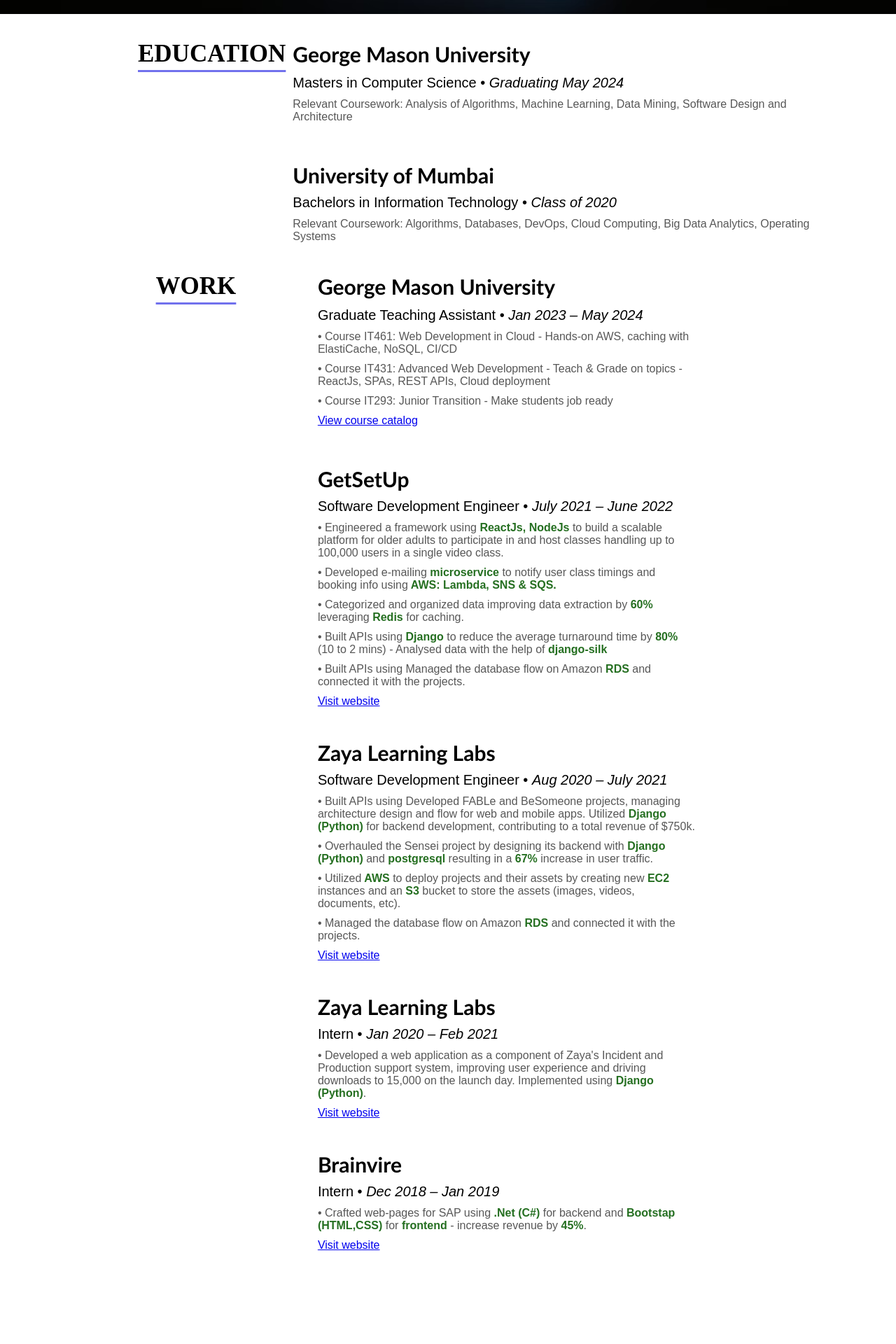
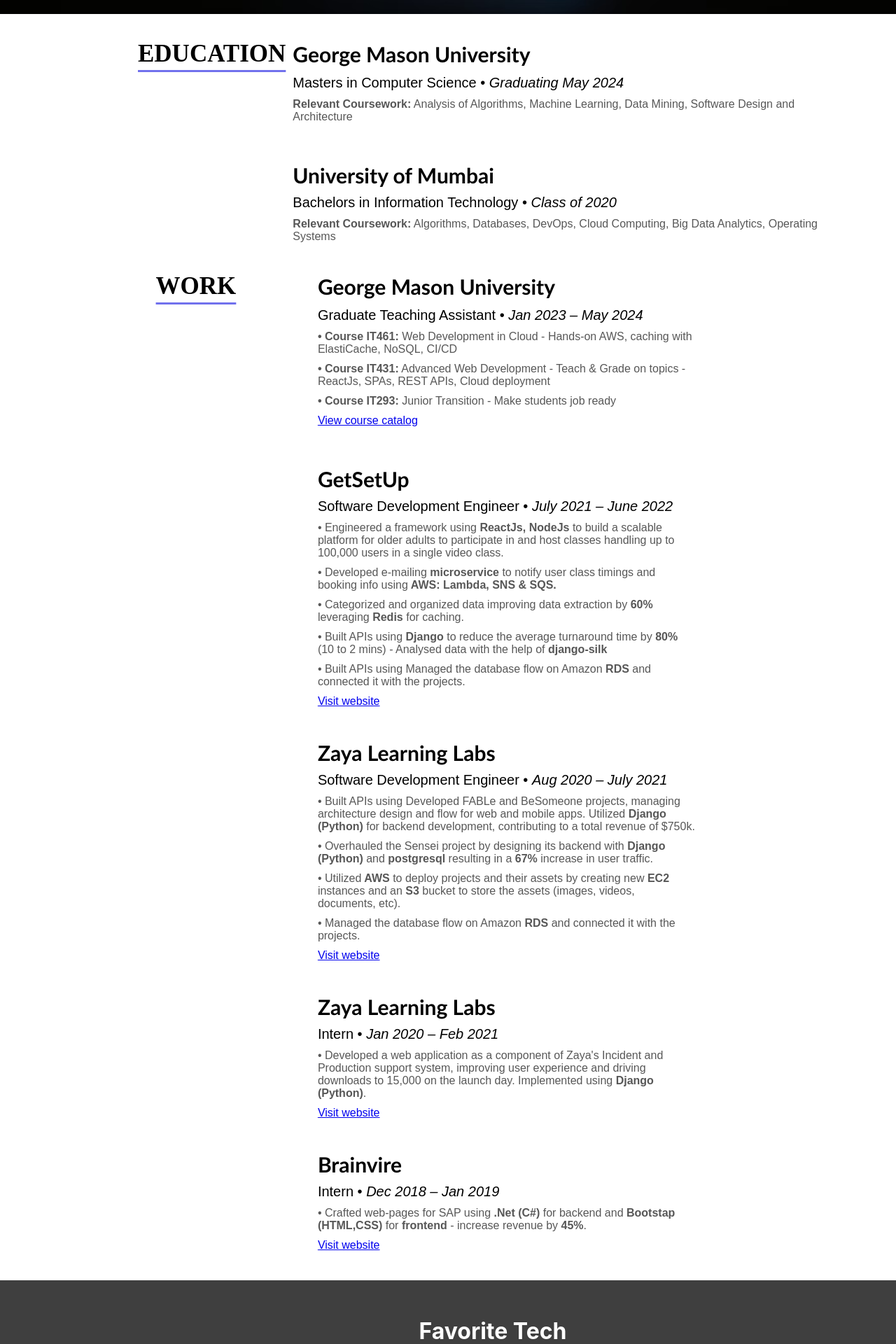
Before and after one commit to Kuljeet1998/react-gh-pages, a React (Create React App) app: page / in a window 1280 px wide. Shown: the part 780-2700 px from the top of the page at 70% size. Before the commit the page ends 2641 px from the top, so only its background shows below. Built offline with nearby package versions, Linux system fonts and the light colour scheme.

Commit message:
Minor changes for the day

```diff
--- a/src/App.css
+++ b/src/App.css
@@ -99,3 +99,8 @@
   justify-content: center;
   padding-left: 17%;
 }
+
+.dark-bg {
+  background-color: rgb(63, 63, 63);
+  color: white;
+}
--- a/src/App.js
+++ b/src/App.js
@@ -9,6 +9,7 @@
 import background from './assets/bg.avif'
 import Education from './components/education/education'
 import Work from './components/work/work';
+import Tech from './components/tech/tech';
 
 function App() {
   const [colorChange, setColorchange] = useState(false);
@@ -90,7 +91,9 @@
       <div className='new-section div-center-2'>
         <Work />
       </div>
-      <div className='new-section div-center'></div>
+      <div className='new-section div-center dark-bg'>
+        <Tech />
+      </div>
     </div>
   );
 }
--- a/src/components/education/education.js
+++ b/src/components/education/education.js
@@ -15,7 +15,7 @@
             </tr>
             <tr>
                <td></td>
-               <td className='sub-point'>Relevant Coursework: Analysis of Algorithms, Machine Learning, Data Mining, Software Design and Architecture</td>
+               <td className='sub-point'><span className='font-important'>Relevant Coursework:</span> Analysis of Algorithms, Machine Learning, Data Mining, Software Design and Architecture</td>
             </tr>
             <tr>
                <td></td><td></td>
@@ -30,7 +30,7 @@
             </tr>
             <tr>
                <td></td>
-               <td className='sub-point'>Relevant Coursework: Algorithms, Databases, DevOps, Cloud Computing, Big Data Analytics, Operating Systems</td>
+               <td className='sub-point'><span className='font-important'>Relevant Coursework:</span> Algorithms, Databases, DevOps, Cloud Computing, Big Data Analytics, Operating Systems</td>
             </tr>
          </table>
       </div>
--- /dev/null
+++ b/src/components/tech/tech.js
@@ -0,0 +1,13 @@
+import React, { FC } from 'react';
+import '../work/work.css'
+import './tech.css'
+
+function Tech () {
+   return (
+      <div>
+         <h1>Favorite Tech</h1>
+      </div>
+   )
+}
+
+export default Tech;
--- a/src/components/work/work.css
+++ b/src/components/work/work.css
@@ -4,6 +4,5 @@
 }
 
 .font-important {
-  color: rgb(37, 111, 33);
-  font-weight: 600;
+  font-weight: bold;
 }
--- a/src/components/work/work.js
+++ b/src/components/work/work.js
@@ -17,16 +17,16 @@
             </tr>
             <tr>
                <td></td>
-               <td className='arrange sub-point'>• Course IT461: Web Development in Cloud - Hands-on AWS, caching with ElastiCache, NoSQL, CI/CD</td>
+               <td className='arrange sub-point'><span className='font-important'>• Course IT461:</span> Web Development in Cloud - Hands-on AWS, caching with ElastiCache, NoSQL, CI/CD</td>
             </tr>
             <tr>
                <td></td>
-               <td className='arrange sub-point'>• Course IT431: Advanced Web Development - Teach & Grade on topics - ReactJs, SPAs, REST APIs, Cloud deployment</td>
+               <td className='arrange sub-point'><span className='font-important'>• Course IT431:</span> Advanced Web Development - Teach & Grade on topics - ReactJs, SPAs, REST APIs, Cloud deployment</td>
             </tr>
 
             <tr>
                <td></td>
-               <td className='arrange sub-point'>• Course IT293: Junior Transition - Make students job ready</td>
+               <td className='arrange sub-point'><span className='font-important'>• Course IT293:</span> Junior Transition - Make students job ready</td>
             </tr>
             <tr>
                <td></td>
```
Also changed, not shown: src/components/tech/tech.css (added).
